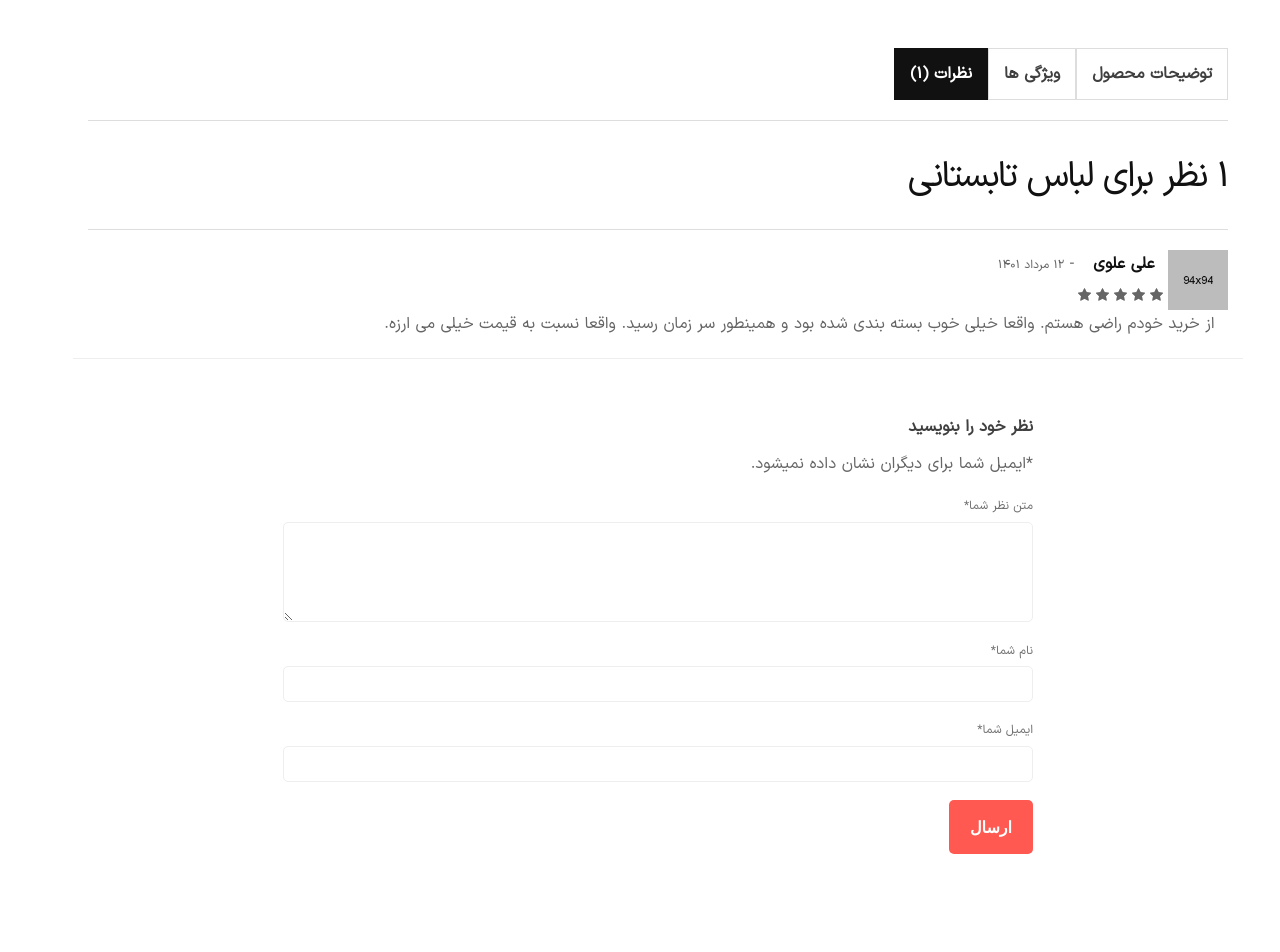
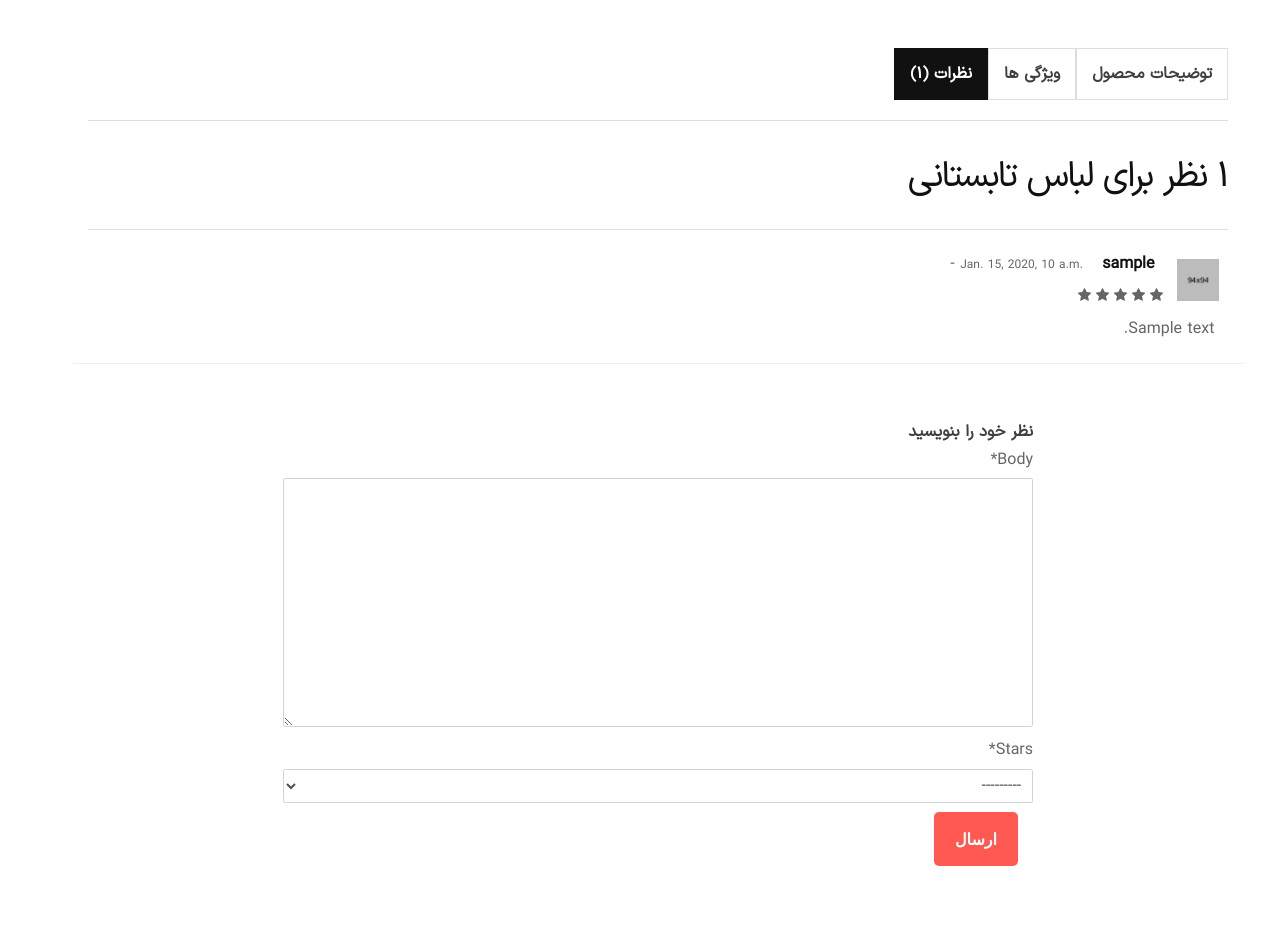
Before and after one commit to SaeedRahimisp/online_shop, a Django app: page /products/1/ in a window 1280 px wide, after a click on "نظرات (۱)". Shown: the part 562-1514 px from the top of the page. Run offline with Django 4.2, Linux system fonts and the light colour scheme; tables that the repository leaves empty hold one stand-in row (values such as "Sample post"); parts of the project's set-up code (start-up, migrations or seed data) failed here and were passed over; some libraries are stand-ins or nearby versions; some web fonts are replaced.

Commit message:
Add comments

```diff
--- /dev/null
+++ b/products/forms.py
@@ -0,0 +1,7 @@
+from django import forms
+from .models import Comment
+
+class CommentForm(forms.ModelForm):
+    class Meta:
+        model = Comment
+        fields = ['body', 'stars']
--- a/products/models.py
+++ b/products/models.py
@@ -30,3 +30,6 @@ class Comment(models.Model):
     datetime_created = models.DateTimeField(auto_now_add=True)
     datetime_modified = models.DateTimeField(auto_now=True)
     active = models.BooleanField(default=True)
+
+    def get_absolute_url(self):
+        return reverse('product_detail', args=[self.product.id])
--- a/products/templates/products/product_detail.html
+++ b/products/templates/products/product_detail.html
@@ -1,4 +1,6 @@
 {% extends '_base.html' %}
+{% load static %}
+{% load crispy_forms_tags %}
 
 {% block page_title %} Products Detail {% endblock %}
 
@@ -103,31 +105,32 @@
                                         <h3 class="review__title">۱ نظر برای لباس تابستانی</h3>
                                         <ul class="review__list">
                                             <li class="review__item">
+                                                {% for comment in product.comments.all %}
                                                     <div class="review__container">
                                                         <div class="review__text">
                                                             <div class="d-flex flex-sm-row flex-row">
-                                                            <img src="assets/img/others/comment-1.jpg"
-                                                                 alt="Review Avatar" class="review__avatar">
+                                                                <img src="{% static 'img/others/comment-1.jpg' %}"
+                                                                     alt="Review Avatar" class="review__avatar p-3">
                                                                 <div>
                                                                     <div class="review__meta">
-                                                                    <strong class="review__author px-4">علی
-                                                                        علوی</strong>
+                                                                        <span class="review__published-date">{{ comment.datetime_created }}</span>
+                                                                        <strong class="review__author px-4">{{ comment.author }}</strong>
                                                                         <span class="review__dash">-</span>
-                                                                    <span class="review__published-date">۱۲ مرداد ۱۴۰۱</span>
                                                                     </div>
                                                                     <div class="product-rating">
                                                                         <div class="m-0 star-rating star-five">
-                                                                        <span>Rated <strong class="rating">5.00</strong> out of 5</span>
+                                                                            <span>Rated <strong
+                                                                                    class="rating">{{ comment.stars }}</strong> out of 5</span>
                                                                         </div>
                                                                     </div>
                                                                 </div>
                                                             </div>
-                                                        <p class="review__description text-right px-4">
-                                                            از خرید خودم راضی هستم. واقعا خیلی خوب بسته بندی شده بود و
-                                                            همینطور سر زمان رسید. واقعا نسبت به قیمت خیلی می ارزه.
+                                                            <p class="review__description text-right px-4 pt-2">
+                                                                {{ comment.body }}
                                                             </p>
                                                         </div>
                                                     </div>
+                                                {% endfor %}
                                             </li>
                                         </ul>
                                         <div class="review-form-wrapper">
@@ -136,36 +139,12 @@
                                                 <div class="col-lg-8 m-auto">
                                                     <span class="reply-title pull-right">نظر خود را بنویسید</span>
                                                     <br>
-                                                    <form action="#" class="form text-right">
-                                                        <div class="form-notes mb--20">
-                                                            <p class="my-3"><span class="required">*</span>ایمیل شما
-                                                                برای دیگران نشان داده نمیشود.</p>
-                                                        </div>
-                                                        <div class="form__group mb--10">
-                                                            <label class="form__label d-block" for="email">متن نظر
-                                                                شما<span class="required">*</span></label>
-                                                            <textarea name="review" id="review"
-                                                                      class="form__input form__input--textarea"></textarea>
-                                                        </div>
-                                                        <div class="form__group mb--20">
-                                                            <label class="form__label d-block" for="name">نام شما<span
-                                                                    class="required">*</span></label>
-                                                            <input type="text" name="name" id="name"
-                                                                   class="form__input">
-                                                        </div>
-                                                        <div class="form__group mb--20">
-                                                            <label class="form__label d-block" for="email">ایمیل
-                                                                شما<span class="required">*</span></label>
-                                                            <input type="email" name="email" id="email"
-                                                                   class="form__input">
-                                                        </div>
-                                                        <div class="form__group">
-                                                            <div class="form-row">
+                                                    <form action="{% url 'comment_create' product_id %}" class="form text-right">
+                                                        {% csrf_token %}
+                                                        {{ comment_form|crispy }}
                                                         <div class="col-12">
                                                             <input type="submit" value="ارسال"
                                                                    class="btn-submit">
-                                                                </div>
-                                                            </div>
                                                         </div>
                                                     </form>
                                                 </div>
--- a/products/urls.py
+++ b/products/urls.py
@@ -4,5 +4,6 @@ from . import views
 
 urlpatterns = [
     path('', views.ProductListView.as_view(), name='product_list'),
-    path('<int:pk>/', views.ProductDetailView.as_view(), name='product_detail')
+    path('<int:pk>/', views.ProductDetailView.as_view(), name='product_detail'),
+    path('comment/<int:product_id>', views.CommentCreateView.as_view(), name='comment_create'),
 ]
--- a/products/views.py
+++ b/products/views.py
@@ -1,6 +1,8 @@
 from django.views import generic
+from django.shortcuts import get_object_or_404
 
-from .models import Product
+from .models import Product, Comment
+from .forms import CommentForm
 
 class ProductListView(generic.ListView):
     queryset = Product.objects.filter(active=True)
@@ -11,3 +13,22 @@ class ProductDetailView(generic.DetailView):
     model = Product
     template_name = 'products/product_detail.html'
     context_object_name = 'product'
+
+    def get_context_data(self, **kwargs):
+        context = super().get_context_data(**kwargs)
+        context['comment_form'] = CommentForm()
+        return context
+
+class CommentCreateView(generic.CreateView):
+    model = Comment
+    form = CommentForm
+
+    def form_valid(self, form):
+        obj = form.save(commit=False)
+        obj.author = self.request.user
+
+        product_id = int(self.kwargs['product_id'])
+        product = get_object_or_404(Product, id=product_id)
+        obj.product = product
+
+        return super().form_valid(form)
```
Lines whose indentation alone changed are shown as unchanged.
